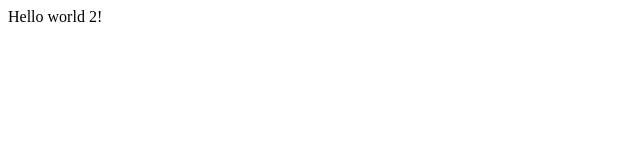
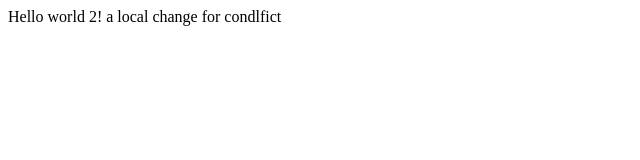
Before and after one commit to cristeadi/learning-git, a plain HTML site: page index.html in a window 1280 px wide. Shown: the whole page, without its empty margins (0-640 px from the left). Drawn offline with Linux system fonts and the light colour scheme.

Commit message:
commiting local change

```diff
--- a/index.html
+++ b/index.html
@@ -4,5 +4,6 @@
   </header>
   <body>
     Hello world 2!
+    a local change for condlfict
   </body>
 </html>
```
Also changed, not shown: test.html (+1 -0 lines).
